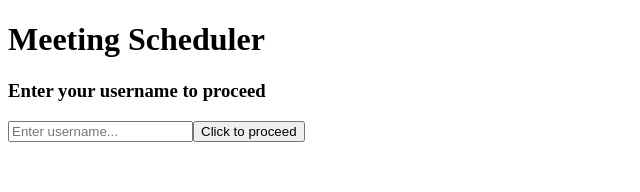
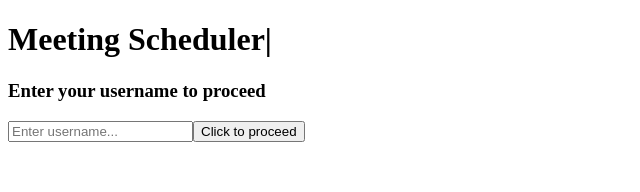
Before and after one commit to jevavarshini54-beep/Meet_Scheduler, a React (Create React App) app: page / in a window 1280 px wide. Shown: the top 192 px of the page, without its empty margins (0-640 px from the left). Built offline with nearby package versions, Linux system fonts and the light colour scheme.

Commit message:
Checked if animations are working in my login page

```diff
--- a/package.json
+++ b/package.json
@@ -8,6 +8,7 @@
     "@testing-library/react": "^16.3.2",
     "@testing-library/user-event": "^13.5.0",
     "axios": "^1.18.0",
+    "framer-motion": "^12.40.0",
     "react": "^19.2.7",
     "react-dom": "^19.2.7",
     "react-router-dom": "^7.18.0",
--- a/src/pages/Login.jsx
+++ b/src/pages/Login.jsx
@@ -1,6 +1,7 @@
 import React, { useEffect, useState } from 'react';
 import { useNavigate } from 'react-router-dom';
 import axios from 'axios';
+import { motion } from 'framer-motion'
 
 function Login({setCurrentUser}){
 
@@ -9,6 +10,23 @@ function Login({setCurrentUser}){
 	const navigate = useNavigate();
 
 	const fullText = "Meeting Scheduler";
+	const [dispText, setDispText] = useState('');
+	const [showForm, setShowForm] = useState('false');
+	useEffect(() => {
+		let index = 0;
+		const timer = setInterval(() => {
+			if (index<fullText.length){
+				setDispText(fullText.slice(0,index+1));
+				index++;
+			}
+
+			else{
+				clearInterval(timer);
+				setTimeout(() => setShowForm(true),100);
+			}
+		}, 100);
+		return () => clearInterval(timer);
+	},[]);
 
 	const handleLogin = async() => {
 		if (!username.trim()){
@@ -33,13 +51,18 @@ function Login({setCurrentUser}){
 
 	return(
 		<div>
-			<h1>Meeting Scheduler</h1>
-			<h3>Enter your username to proceed</h3>
-			<input type="text" placeholder='Enter username...' value={username}
-				onKeyDown={(e) => e.key === 'Enter' && handleLogin()} onChange={(e) => setUsername(e.target.value)} />
-			<button onClick={handleLogin}>Click to proceed</button>
+			<h1 className='title'>{dispText}<span>|</span></h1>
+			{showForm && (
+				<motion.div initial={{opacity: 0, y: 40, scale: 0.95}}
+					animate={{opacity: 1, y:0, scale: 1}} transition={{ease: "easeInOut", duration: 2}}>
+					<h3>Enter your username to proceed</h3>
+					<input type="text" placeholder='Enter username...' value={username}
+						onKeyDown={(e) => e.key === 'Enter' && handleLogin()} onChange={(e) => setUsername(e.target.value)} />
+					<button onClick={handleLogin}>Click to proceed</button>
 
-			{message && <p>{message}</p>}
+					{message && <p>{message}</p>}
+				</motion.div>
+			)}
 		</div>
 	)
 } export default Login;
```
Also changed, not shown: 1 other file (tests, documents, lock files or other folders).
